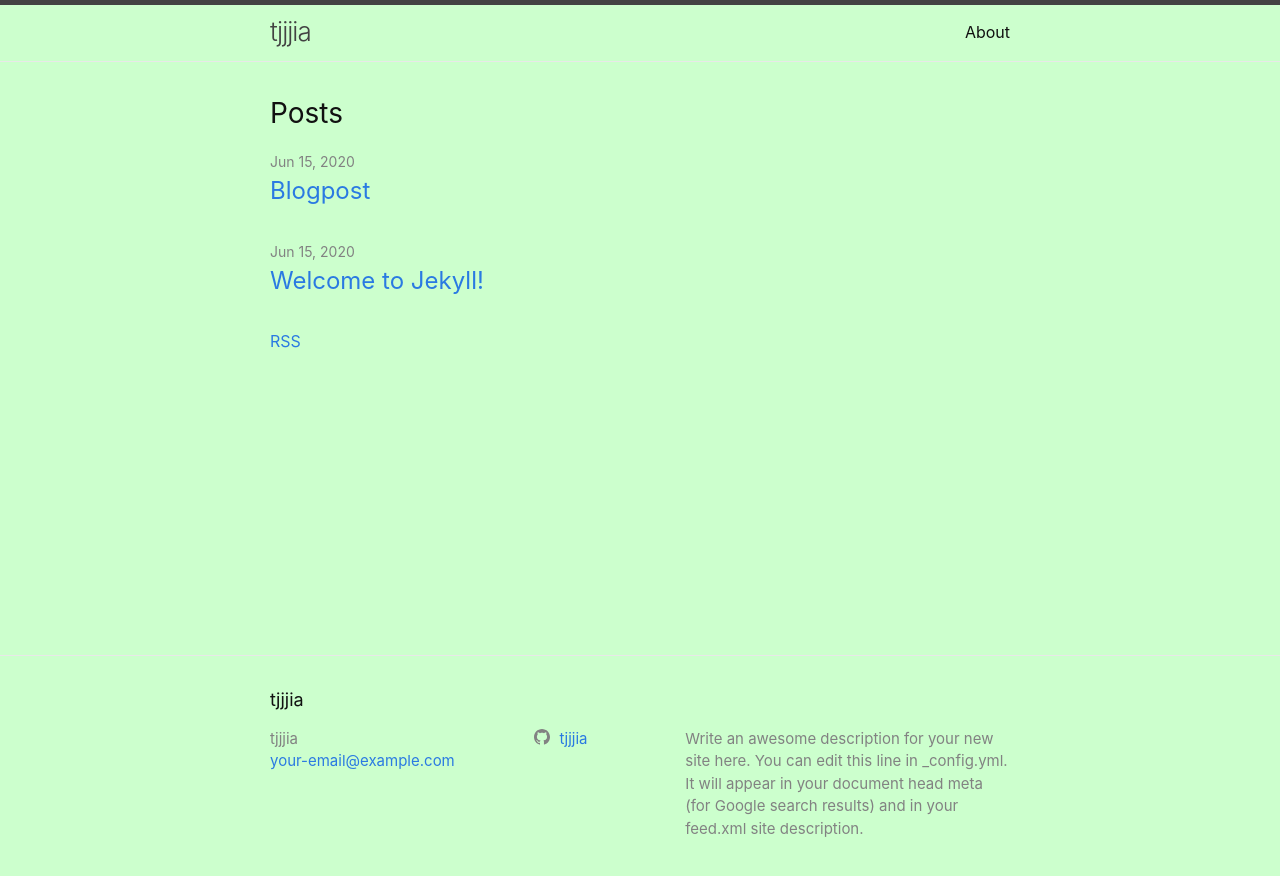
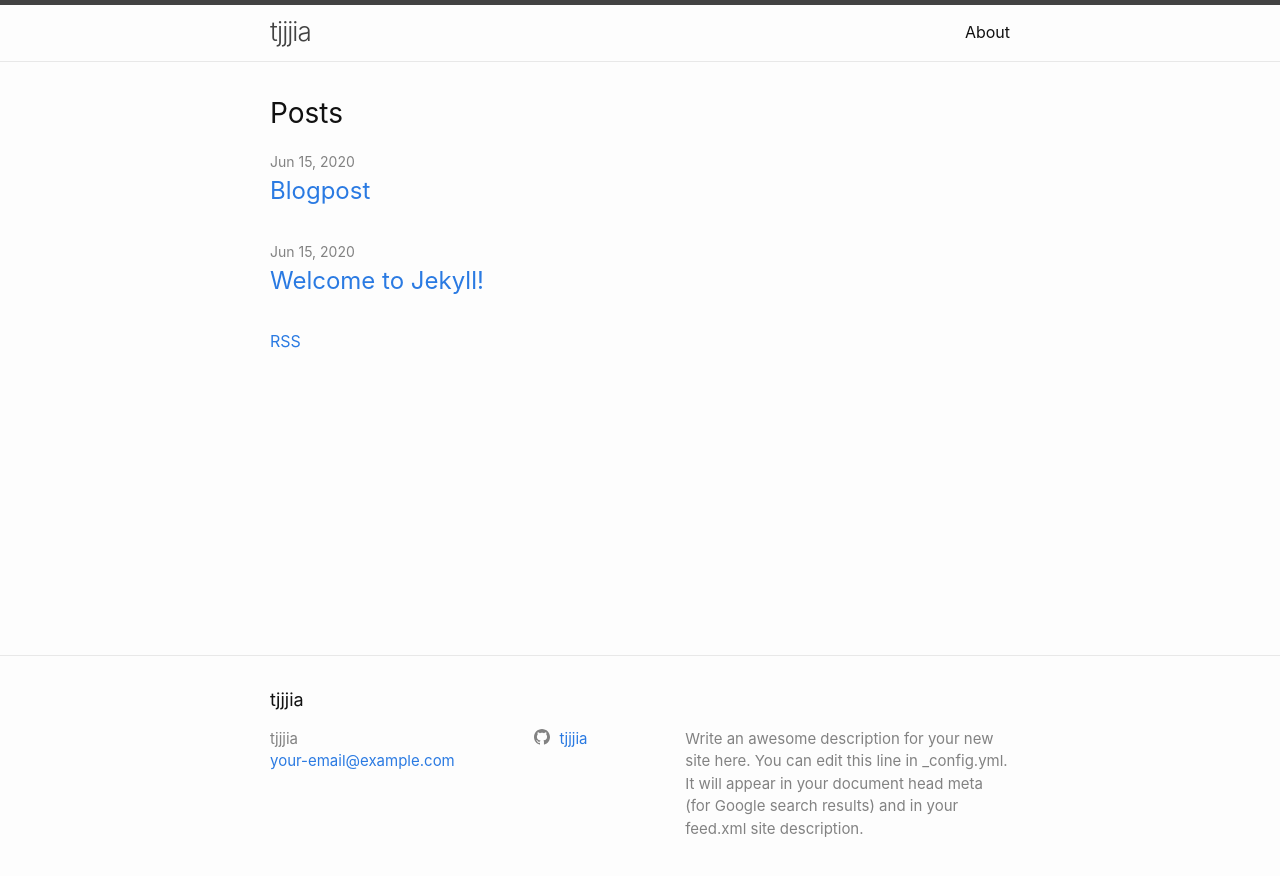
Before and after one commit to tjjjia/tjjjia.github.io, a Jekyll site: the page built from index.markdown, in a window 1280 px wide. Shown: the top 876 px of the page. Built offline with Jekyll 4.4.1, drawn with Linux system fonts in a browser that asks for light colours.

Commit message:
Revert "style test"
This reverts commit 232ead1ae870191e93ac7a3305edaf0e96fab22e.

```diff
--- a/_sass/is-it-happening.scss
+++ b/_sass/is-it-happening.scss
@@ -2,7 +2,7 @@
 
 // Define defaults for each variable.
 
-$base-font-family: "Futura", -apple-system, BlinkMacSystemFont, "Segoe UI", Roboto, Helvetica, Arial, sans-serif, "Apple Color Emoji", "Segoe UI Emoji", "Segoe UI Symbol" !default;
+$base-font-family: -apple-system, BlinkMacSystemFont, "Segoe UI", Roboto, Helvetica, Arial, sans-serif, "Apple Color Emoji", "Segoe UI Emoji", "Segoe UI Symbol" !default;
 $base-font-size:   16px !default;
 $base-font-weight: 400 !default;
 $small-font-size:  $base-font-size * 0.875 !default;
@@ -11,7 +11,7 @@ $base-line-height: 1.5 !default;
 $spacing-unit:     30px !default;
 
 $text-color:       #111 !default;
-$background-color: #ccffcd !default;
+$background-color: #fdfdfd !default;
 $brand-color:      #2a7ae2 !default;
 
 $grey-color:       #828282 !default;
```
